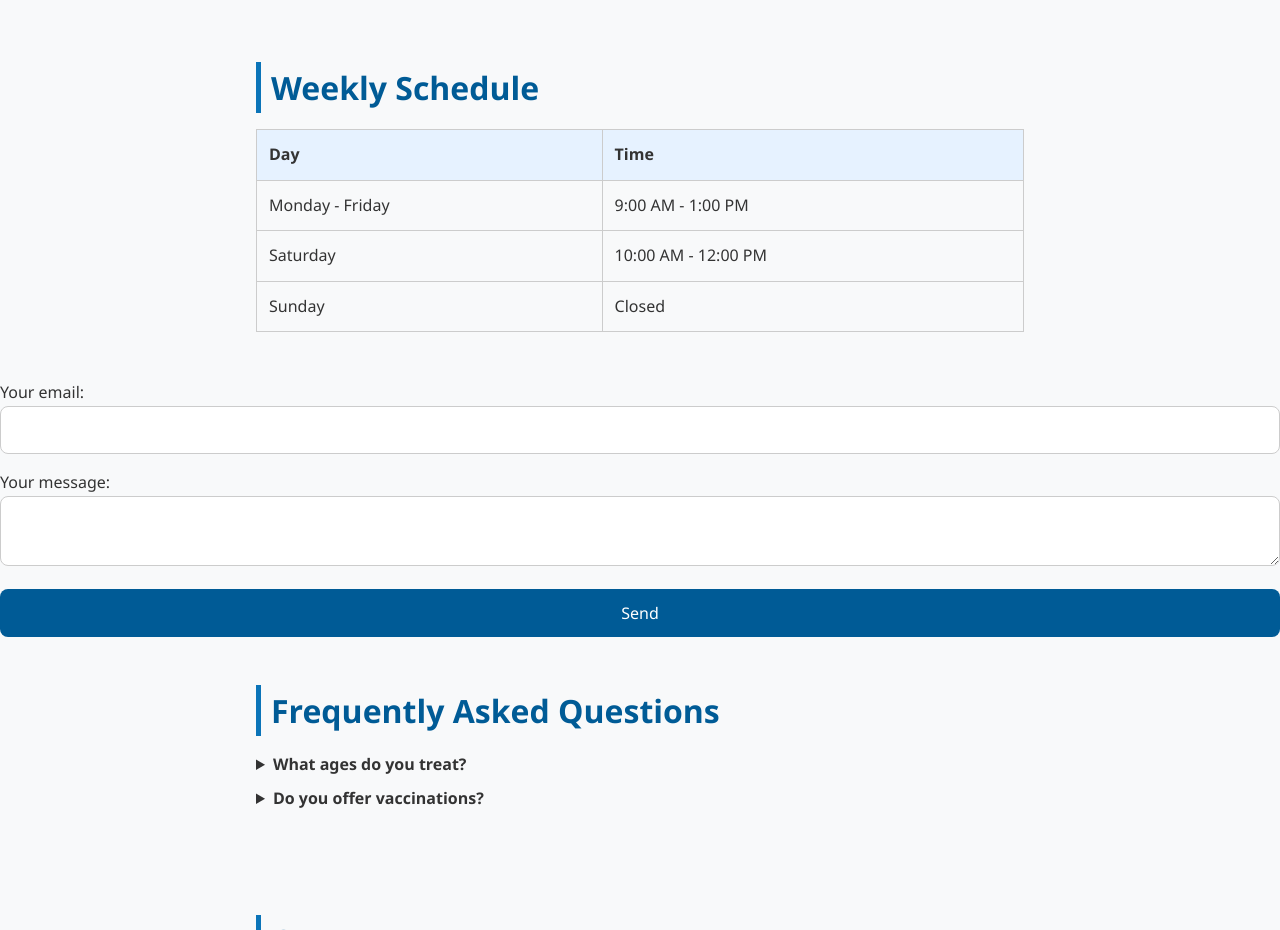
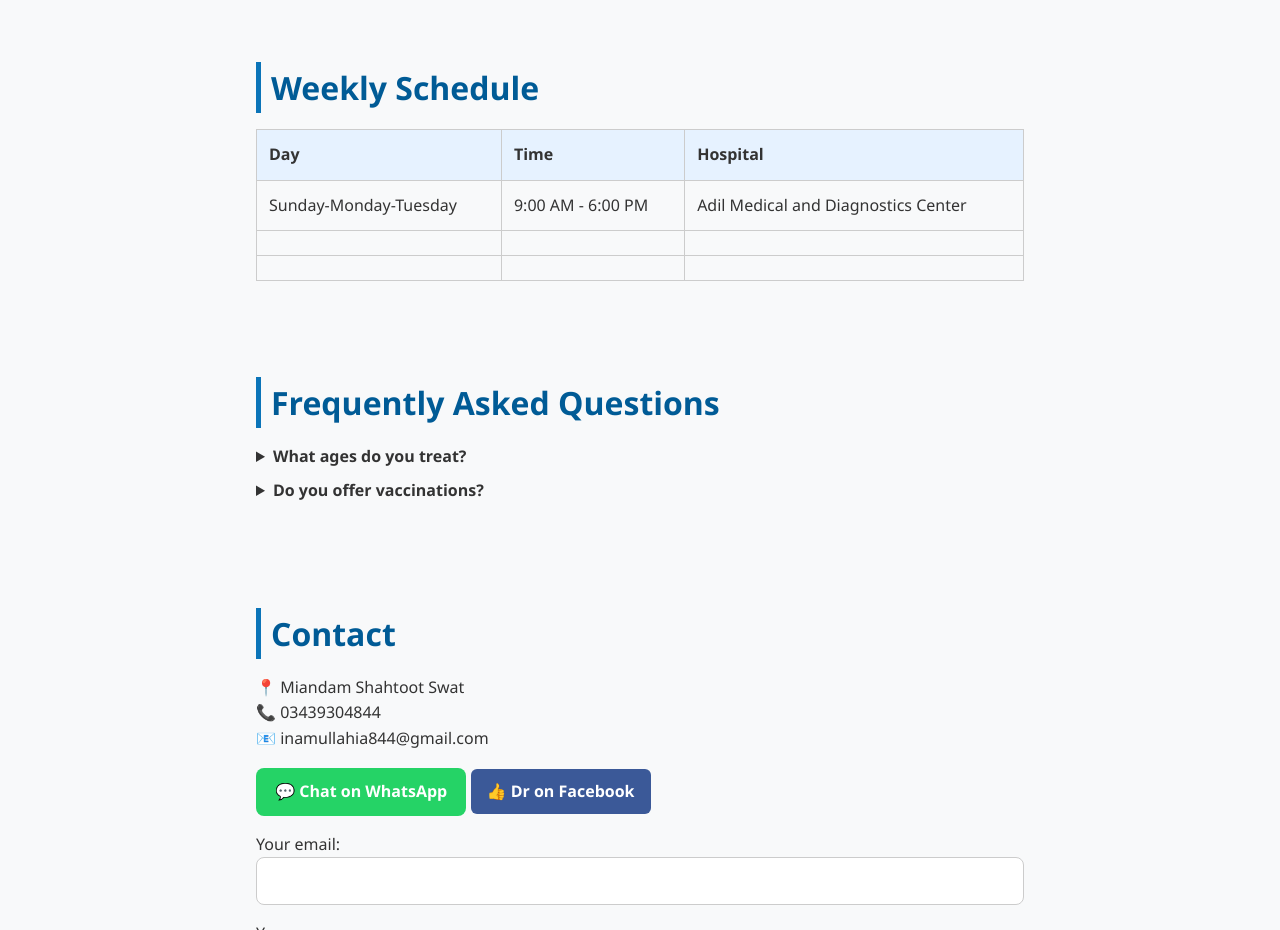
Before and after one commit to SAD-PESHOO/doctor-website, a plain HTML site: page index.html in a window 1280 px wide. Shown: the part 1520-2450 px from the top of the page. Drawn offline with Linux system fonts and the light colour scheme.

Commit message:
Update index.html

```diff
--- a/index.html
+++ b/index.html
@@ -54,10 +54,10 @@
   <section id="schedule">
     <h2>Weekly Schedule</h2>
     <table>
-      <tr><th>Day</th><th>Time</th></tr>
-      <tr><td>Monday - Friday</td><td>9:00 AM - 1:00 PM</td></tr>
-      <tr><td>Saturday</td><td>10:00 AM - 12:00 PM</td></tr>
-      <tr><td>Sunday</td><td>Closed</td></tr>
+      <tr><th>Day</th><th>Time</th><th>Hospital</th></tr>
+      <tr><td>Sunday-Monday-Tuesday</td><td>9:00 AM - 6:00 PM</td><td>Adil Medical and Diagnostics Center </td></tr>
+      <tr><td></td><td></td><td></td></tr>
+      <tr><td></td><td></td><td></td></tr>
     </table>
   </section>
 <!-- modify this form HTML and place wherever you want your form -->
@@ -65,16 +65,8 @@
   action="https://formspree.io/f/mdkgpqjb"
   method="POST"
 >
-  <label>
-    Your email:
-    <input type="email" name="email">
-  </label>
-  <label>
-    Your message:
-    <textarea name="message"></textarea>
-  </label>
-  <!-- your other form fields go here -->
-  <button type="submit">Send</button>
+
+
 </form>
   <section id="faq">
     <h2>Frequently Asked Questions</h2>
```
